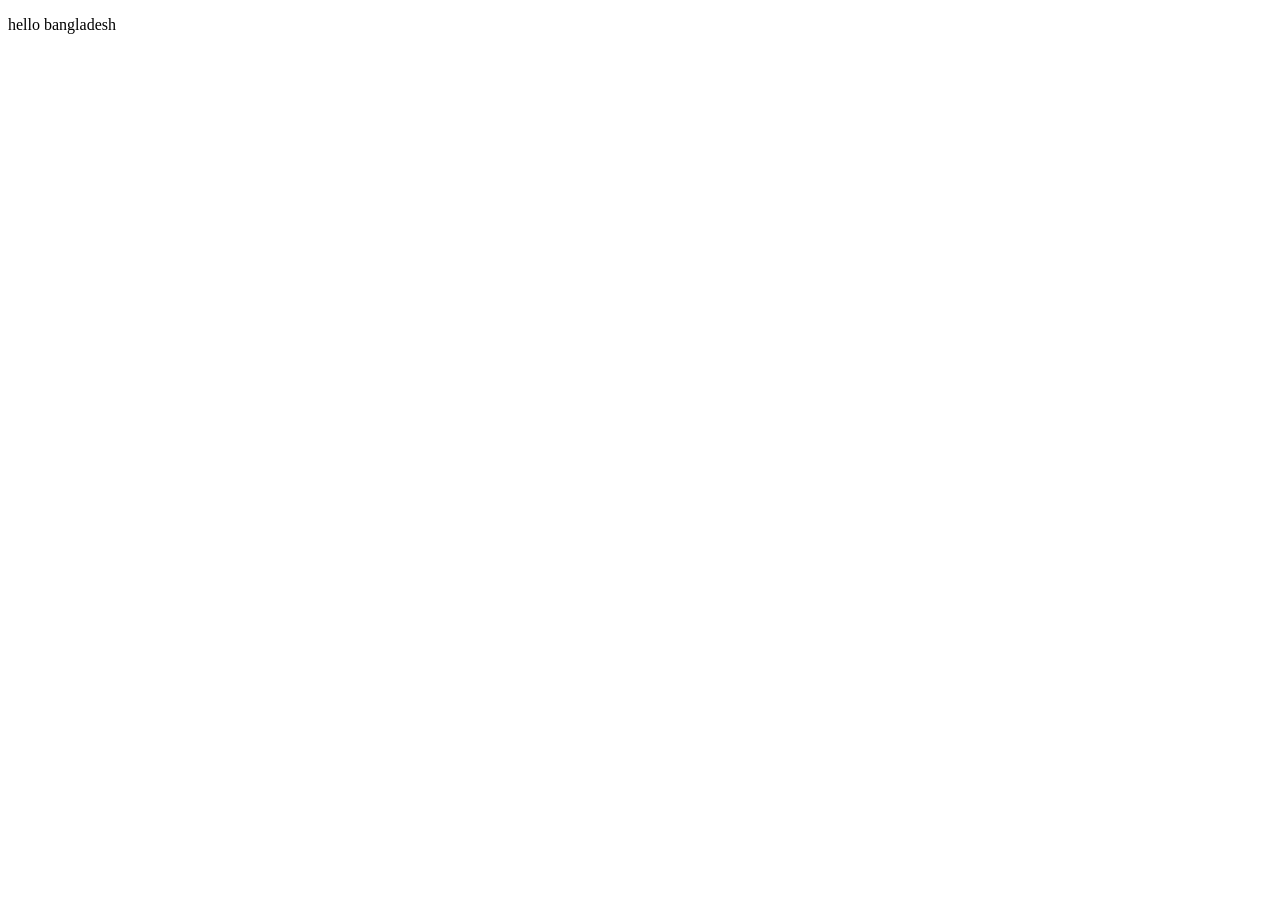
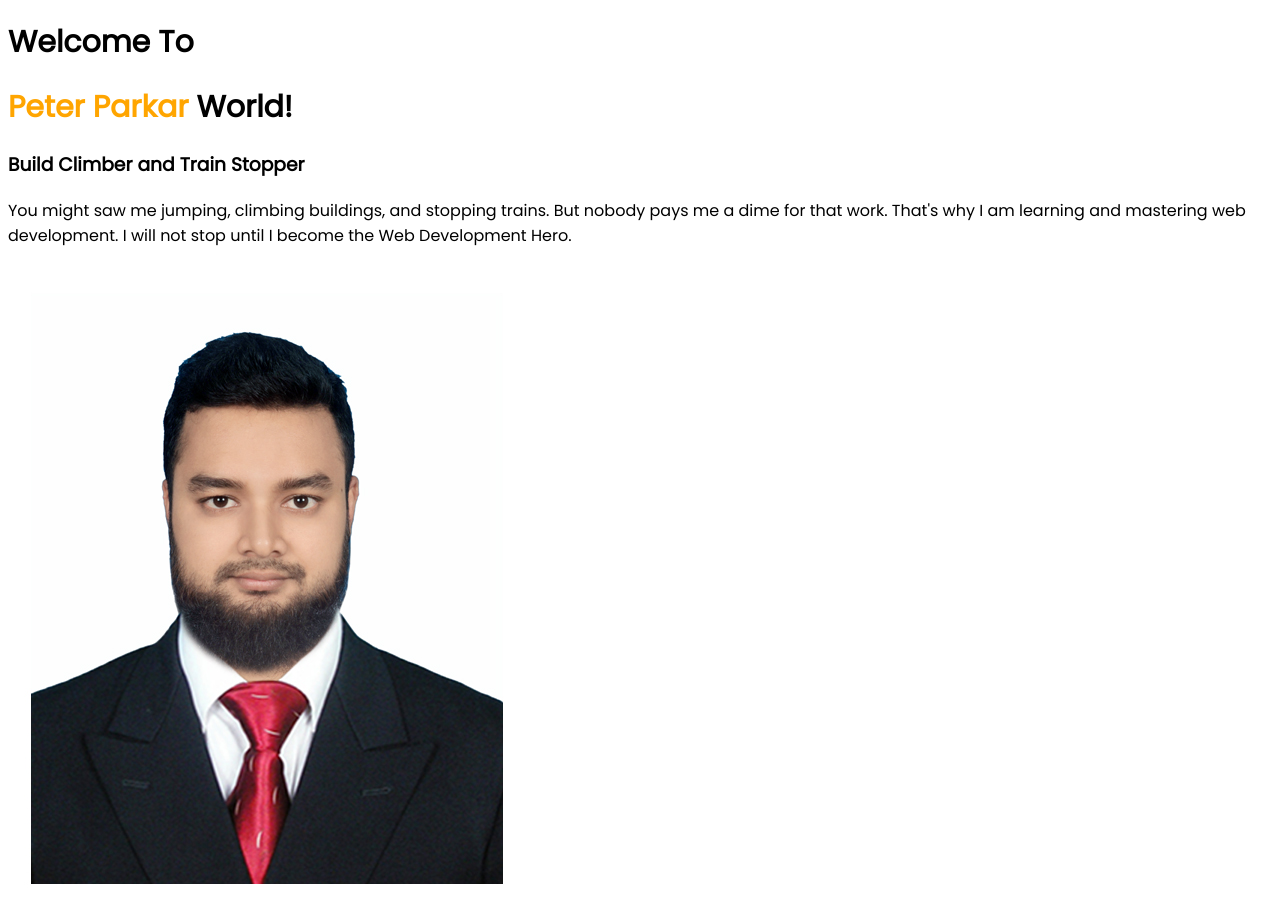
Before and after one commit to Arif1612/developer-portfolio2, a plain HTML site: page index.html in a window 1280 px wide. Before the commit the page ends 800 px from the top, so only its background shows below. Drawn offline with Linux system fonts and the light colour scheme.

Commit message:
put some html and css code

```diff
--- a/index.html
+++ b/index.html
@@ -6,13 +6,23 @@
     <meta http-equiv="X-UA-Compatible" content="IE=edge">
     <meta name="viewport" content="width=device-width, initial-scale=1.0">
     <title>Developer Portfolio Practice</title>
+    <link rel="preconnect" href="https://fonts.googleapis.com">
+    <link rel="preconnect" href="https://fonts.gstatic.com" crossorigin>
+    <link href="https://fonts.googleapis.com/css2?family=Poppins&display=swap" rel="stylesheet">
+
     <link rel="stylesheet" href="style.css">
 
 </head>
 
 <body>
-    <p>hello bangladesh
+    <h1>Welcome To</h1>
+    <h1><span class="orange-color"> Peter Parkar</span> </span> World!</h1>
+    <h3>Build Climber and Train Stopper</h3>
+    <p>You might saw me jumping, climbing buildings, and stopping trains. But nobody pays me a dime for that work.
+        That's why I am learning and mastering web development. I will not stop until I become the Web Development Hero.
     </p>
+    <img src="images/coat.jpg" alt="my picture">
+
 </body>
 
 </html>
--- a/style.css
+++ b/style.css
@@ -0,0 +1,9 @@
+body{
+    font-family: 'Poppins', sans-serif;
+}
+h1{
+    font-size: 30px;
+}
+.orange-color{
+    color: orange;
+}
```
Also changed, not shown: images/bg coat.png (added), images/coat.jpg (added), images/coxsbazar.jpg (added), images/dream-bg.png (added), images/exp-bg.png (added), images/hatir jhil.jpg (added), images/hatir_jhil-removebg-preview.png (added), images/my-bg.png (added), images/my-bg2 (1).png (added), images/my-bg2.png (added), images/pic2.png (added), images/top-banner.png (added), images/whiteshirt.jpg (added).
